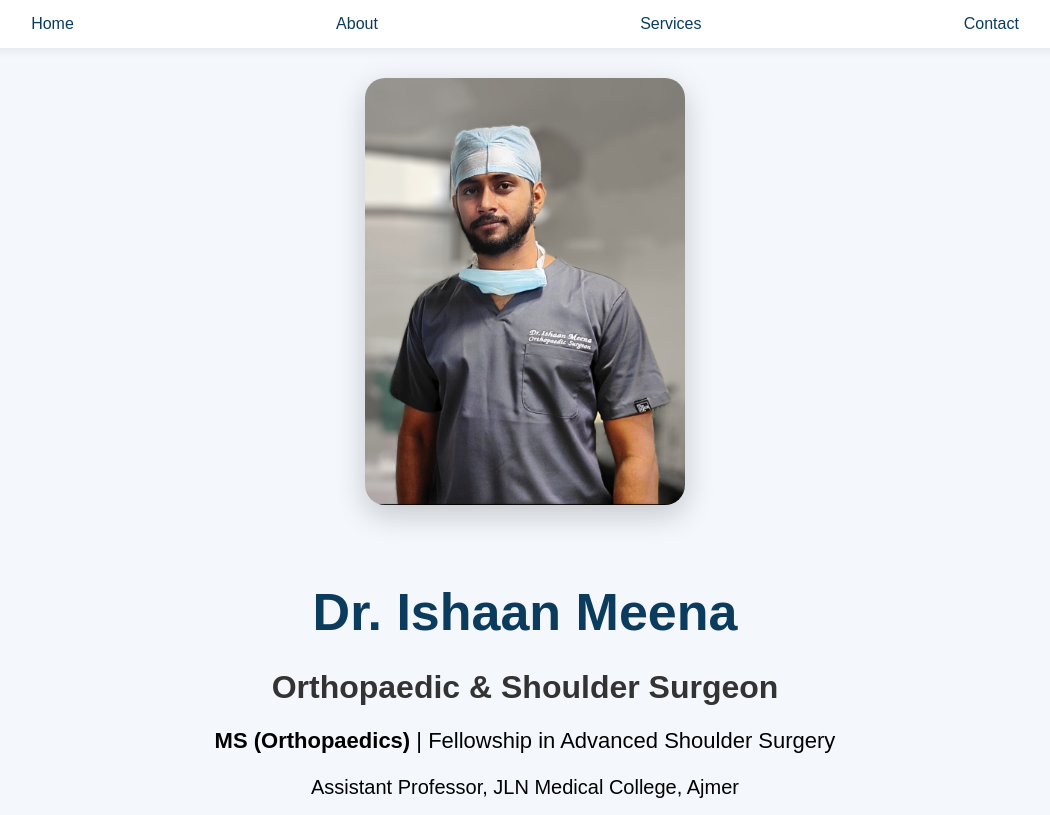
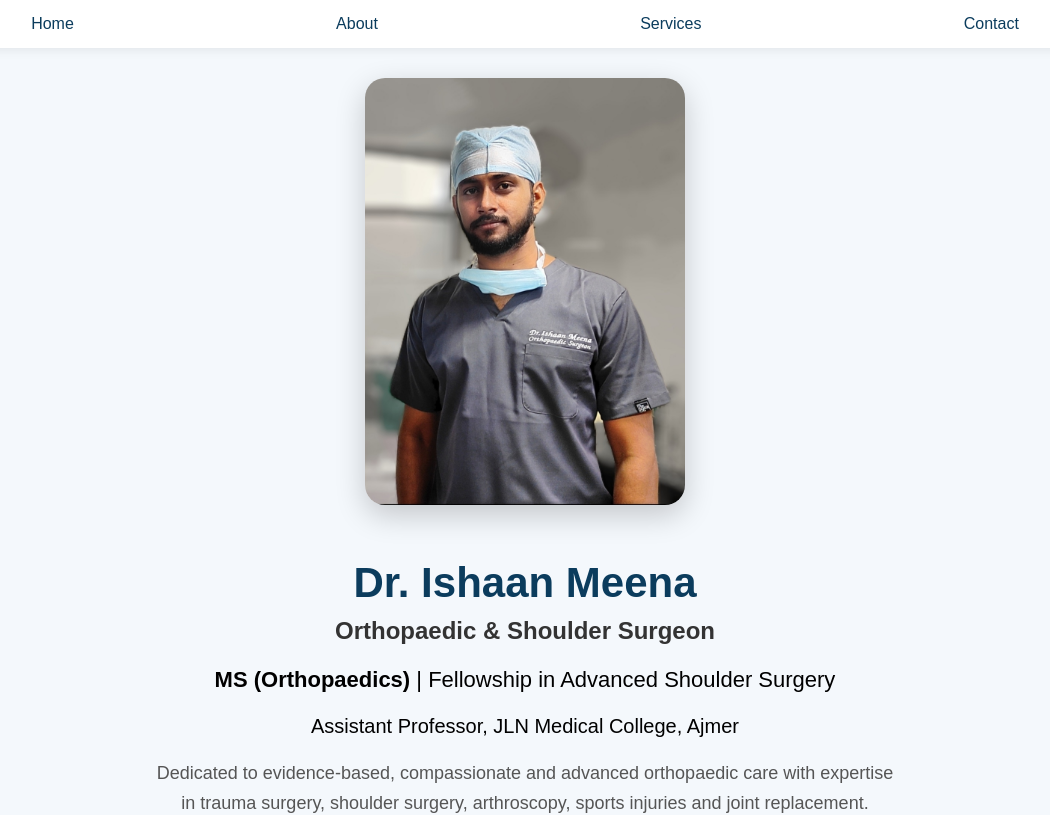
Before and after one commit to drishaanortho/drishaanortho-website, a Next.js app: page / in a window 1280 px wide. Shown: the top 815 px of the page, without its empty margins (115-1165 px from the left). Built offline with nearby package versions, Linux system fonts and the light colour scheme.

Commit message:
Update page.tsx

```diff
--- a/app/page.tsx
+++ b/app/page.tsx
@@ -69,13 +69,13 @@ export default function Home() {
             maxWidth: "320px",
             borderRadius: "20px",
             boxShadow: "0 10px 30px rgba(0,0,0,0.2)",
-            marginBottom: "30px",
+            marginBottom: "15px",
           }}
         />
 
         <h1
           style={{
-            fontSize: "52px",
+            fontSize: "42px",
             color: "#0B3C5D",
             marginBottom: "10px",
           }}
@@ -86,7 +86,8 @@ export default function Home() {
       <h2
   style={{
     color: "#333",
-            fontSize: "32px",
+    fontSize: "24px",
+    marginTop: "10px",
     marginBottom: "20px",
   }}
 >
```
Lines whose indentation alone changed are shown as unchanged.
